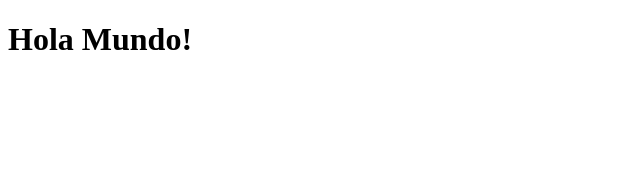
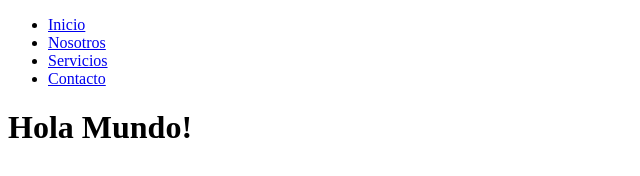
Before and after one commit to gonzafg2/Frontend-Usach-2024, a plain HTML site: page index.html in a window 1280 px wide. Shown: the whole page, without its empty margins (0-640 px from the left). Drawn offline with Linux system fonts and the light colour scheme.

Commit message:
Creo estructura navbar

```diff
--- a/index.html
+++ b/index.html
@@ -6,6 +6,14 @@
   <title>Document</title>
 </head>
 <body>
+  <nav>
+    <ul>
+      <li><a href="#">Inicio</a></li>
+      <li><a href="#">Nosotros</a></li>
+      <li><a href="#">Servicios</a></li>
+      <li><a href="#">Contacto</a></li>
+    </ul>
+  </nav>
   <h1>Hola Mundo!</h1>
 </body>
 </html>
```
